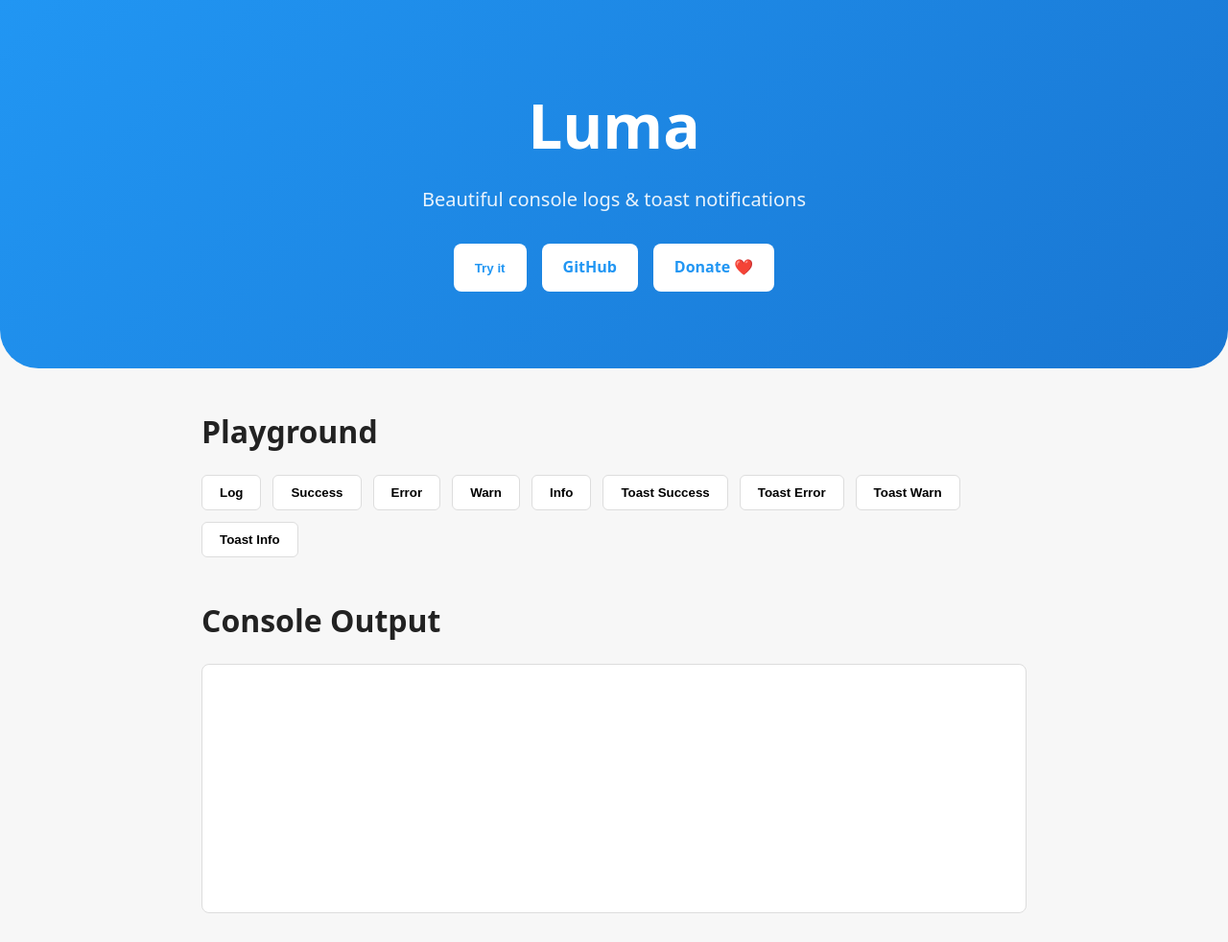
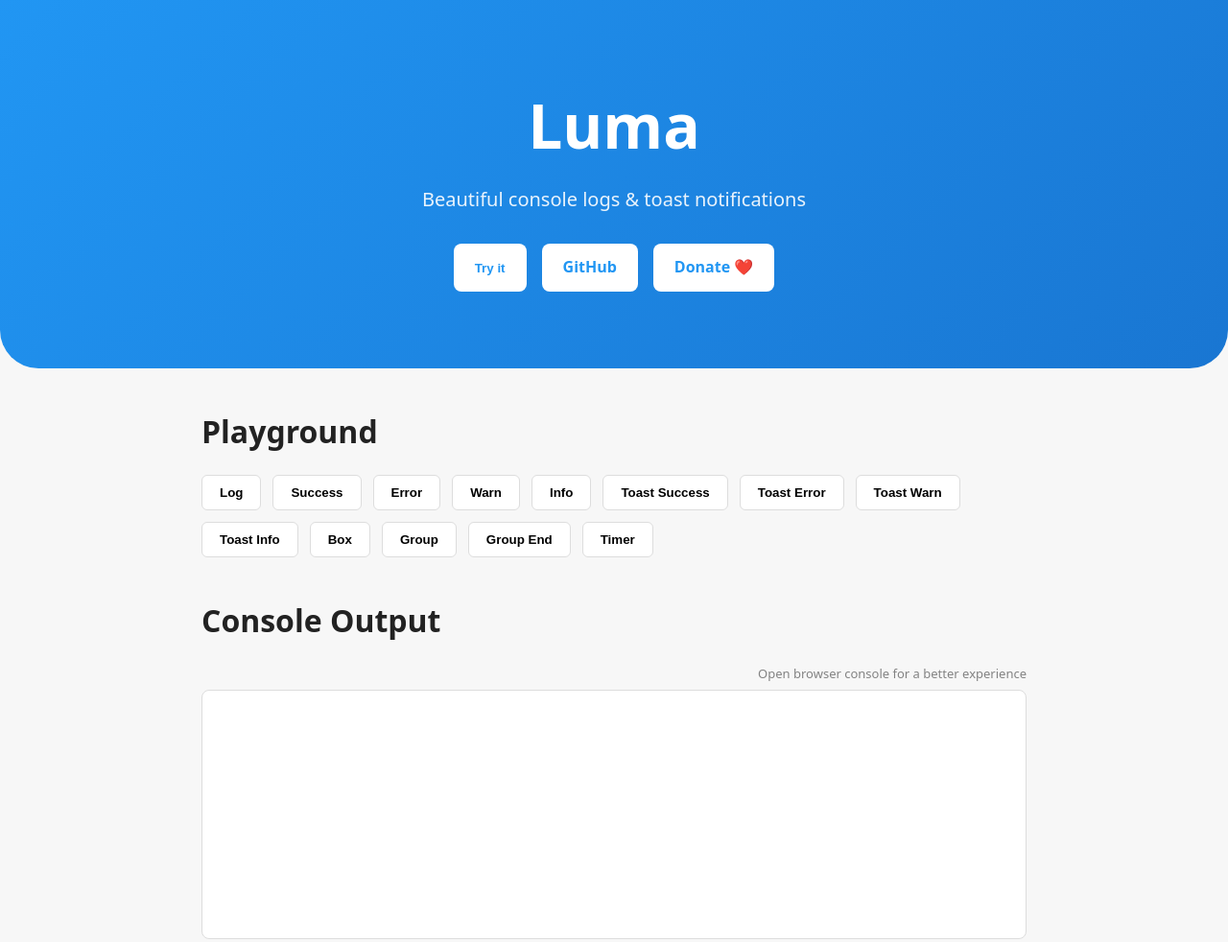
Before and after one commit to donatodelpeschio/luma, a website: page demo/index.html in a window 1280 px wide. Shown: the top 982 px of the page at 96% size. Drawn offline with Linux system fonts and the light colour scheme.

Commit message:
fix demo feature: update toast

```diff
--- a/demo/index.html
+++ b/demo/index.html
@@ -16,7 +16,7 @@
     <div class="hero-buttons">
         <button id="try">Try it</button>
         <a href="https://github.com/DonatoDelPeschio/luma" target="_blank">GitHub</a>
-        <a href="https://paypal.me/DonatoDelPeschio" target="_blank">Donate ❤️</a>
+        <a href="https://www.paypal.com/paypalme/mailboxporter" target="_blank">Donate ❤️</a>
     </div>
 </header>
 
@@ -24,22 +24,36 @@
 <section id="playground">
     <h2>Playground</h2>
     <div class="buttons">
+        <!-- Logs -->
         <button data-action="log">Log</button>
         <button data-action="success">Success</button>
         <button data-action="error">Error</button>
         <button data-action="warn">Warn</button>
         <button data-action="info">Info</button>
 
+        <!-- Toasts -->
         <button data-action="toast-success">Toast Success</button>
         <button data-action="toast-error">Toast Error</button>
         <button data-action="toast-warn">Toast Warn</button>
         <button data-action="toast-info">Toast Info</button>
+
+        <!-- Box -->
+        <button data-action="box">Box</button>
+
+        <!-- Group -->
+        <button data-action="group">Group</button>
+        <button data-action="groupEnd">Group End</button>
+
+        <!-- Timer -->
+        <button data-action="timer">Timer</button>
+
     </div>
 </section>
 
 <!-- CONSOLE EMULATOR -->
 <section id="console">
     <h2>Console Output</h2>
+    <div class="console-hint">Open browser console for a better experience</div>
     <div id="console-output"></div>
 </section>
 
@@ -63,7 +77,7 @@
     <a href="https://paypal.me/DonatoDelPeschio" target="_blank">Donate</a>
 </footer>
 
-<!-- IMPORTANTISSIMO: GLI SCRIPT VANNO QUI -->
+
 <script src="../dist/luma.js"></script>
 <script src="script.js"></script>
 
--- a/demo/script.js
+++ b/demo/script.js
@@ -73,7 +73,7 @@ document.querySelectorAll("#playground button").forEach(btn => {
 
         switch (action) {
 
-            /* ---------------- LOGS ---------------- */
+            /* LOGS */
             case "log":
                 luma.log("Hello from Luma!");
                 demoConsole.log("Hello from Luma!");
@@ -104,7 +104,7 @@ document.querySelectorAll("#playground button").forEach(btn => {
                 showCode(`luma.info("Informazione utile");`);
                 break;
 
-            /* ---------------- TOASTS ---------------- */
+            /* TOASTS */
             case "toast-success":
                 luma.toast.success("Operazione completata");
                 demoConsole.success("[Toast] Operazione completata");
@@ -129,14 +129,14 @@ document.querySelectorAll("#playground button").forEach(btn => {
                 showCode(`luma.toast.info("Informazione");`);
                 break;
 
-            /* ---------------- BOX ---------------- */
+            /* BOX */
             case "box":
                 luma.box("Questo è un box!");
                 demoConsole.log("[Box] Questo è un box!");
                 showCode(`luma.box("Questo è un box!");`);
                 break;
 
-            /* ---------------- GROUP ---------------- */
+            /* GROUP */
             case "group":
                 demoConsole.group("Operazione complessa");
                 demoConsole.log("Step 1 completato");
@@ -150,7 +150,12 @@ demoConsole.groupEnd();`
                 );
                 break;
 
-            /* ---------------- TIMER ---------------- */
+            case "groupEnd":
+                demoConsole.groupEnd();
+                showCode(`demoConsole.groupEnd();`);
+                break;
+
+            /* TIMER */
             case "timer":
                 const t = demoConsole.timer("Operazione");
                 setTimeout(() => t.end(), 500);
--- a/demo/style.css
+++ b/demo/style.css
@@ -153,6 +153,13 @@ section h2 {
 .console-line {
     margin-bottom: 6px;
 }
+.console-hint {
+    text-align: right;
+    font-size: 13px;
+    color: var(--subtle);
+    margin-bottom: 6px;
+    opacity: 0.8;
+}
 
 .console-success { color: #4caf50; }
 .console-error   { color: #f44336; }
```
